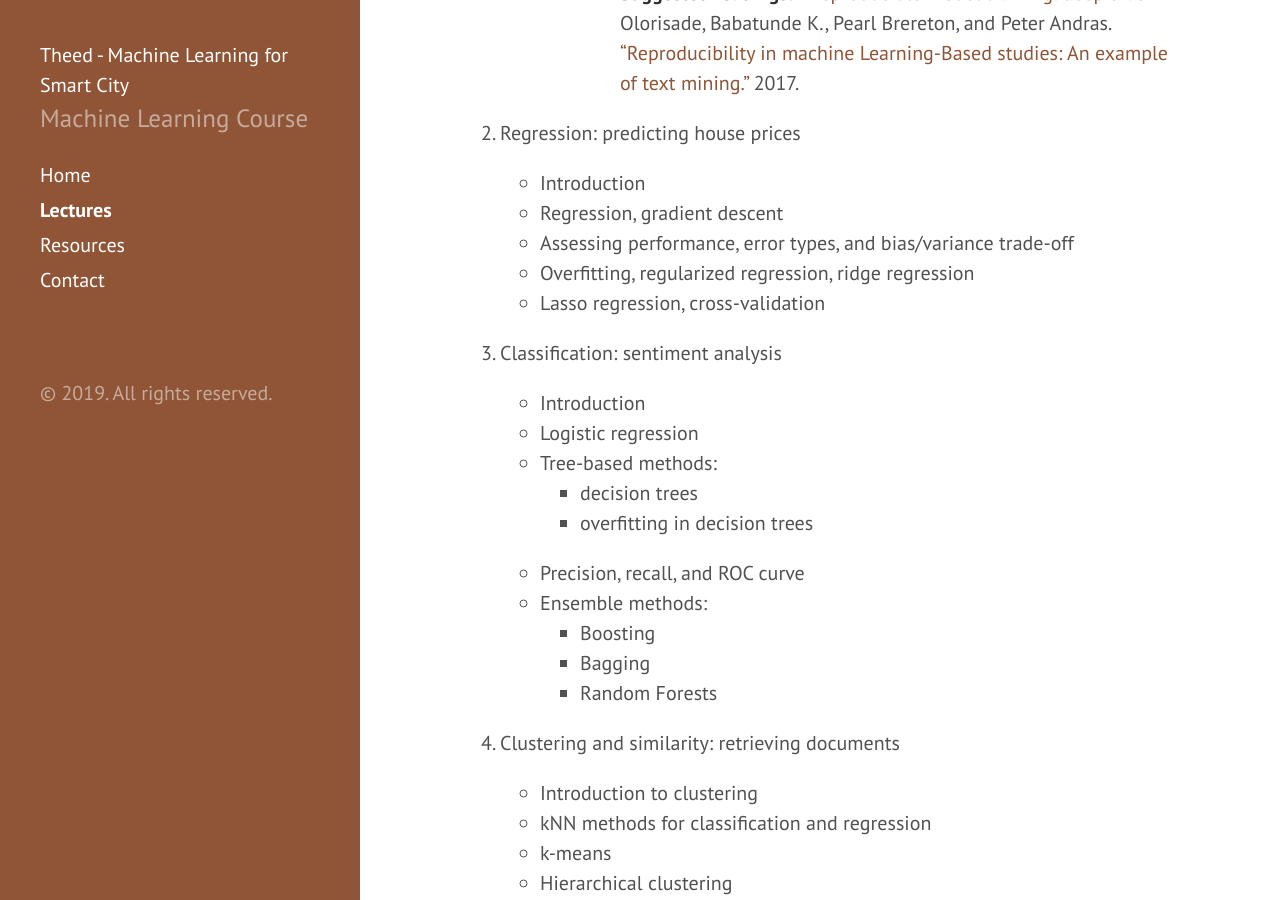
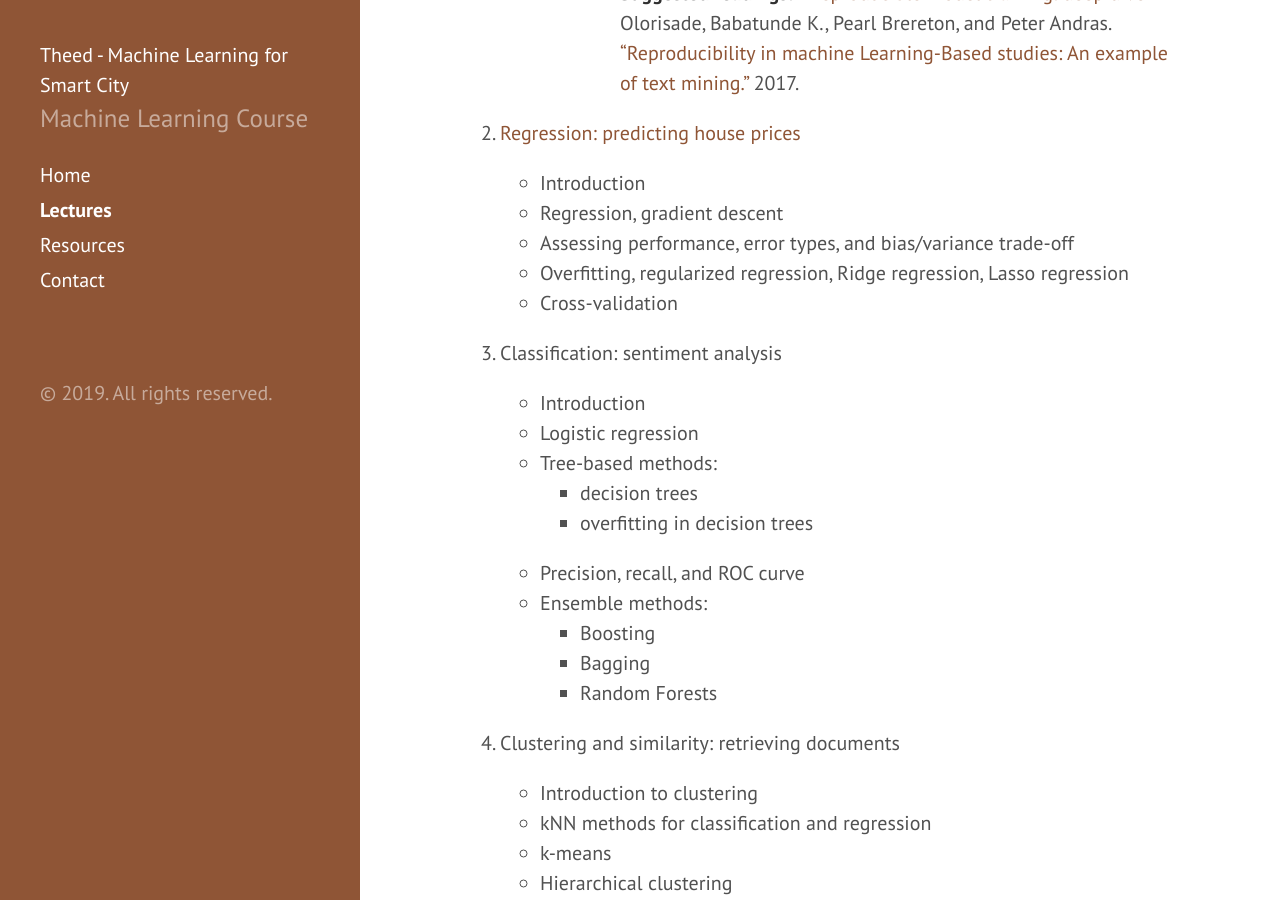
Before and after one commit to theed-ml/theed-ml.github.io, a Jekyll site: the page built from lectures.md, in a window 1280 px wide and 900 px high, scrolled down 832 px. Built offline with Jekyll 4.4.1, drawn with Linux system fonts in a browser that asks for light colours; nearby versions of some CDN libraries; part of the change alters nothing that is shown.

```diff
--- a/lectures.md
+++ b/lectures.md
@@ -21,13 +21,13 @@ order: 2
                  * [Reproducible model training: deep dive](https://towardsdatascience.com/reproducible-model-training-deep-dive-2a4988d69031)
                  * Olorisade, Babatunde K., Pearl Brereton, and Peter Andras. ["Reproducibility in machine Learning-Based studies: An example of text mining."](https://openreview.net/pdf?id=By4l2PbQ-) 2017.
 
-2. Regression: predicting house prices
+2. [Regression: predicting house prices](lectures/03_regression_methods.pdf)
 
    * Introduction
    * Regression, gradient descent
    * Assessing performance, error types, and bias/variance trade-off
-   * Overfitting, regularized regression, ridge regression
-   * Lasso regression, cross-validation
+   * Overfitting, regularized regression, Ridge regression, Lasso regression
+   * Cross-validation
 
 3. Classification: sentiment analysis
 
```
Also changed, not shown: 1 other file.
